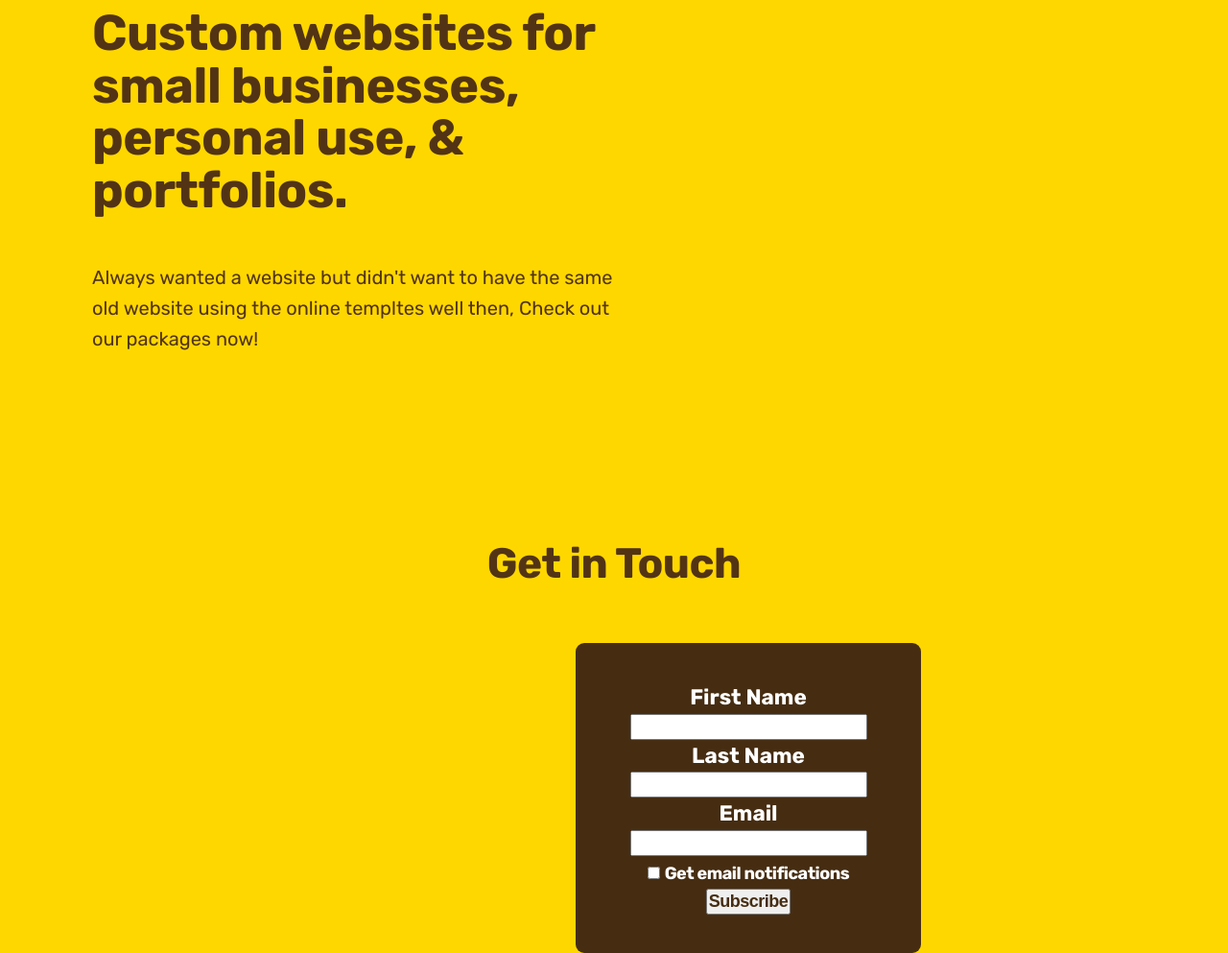
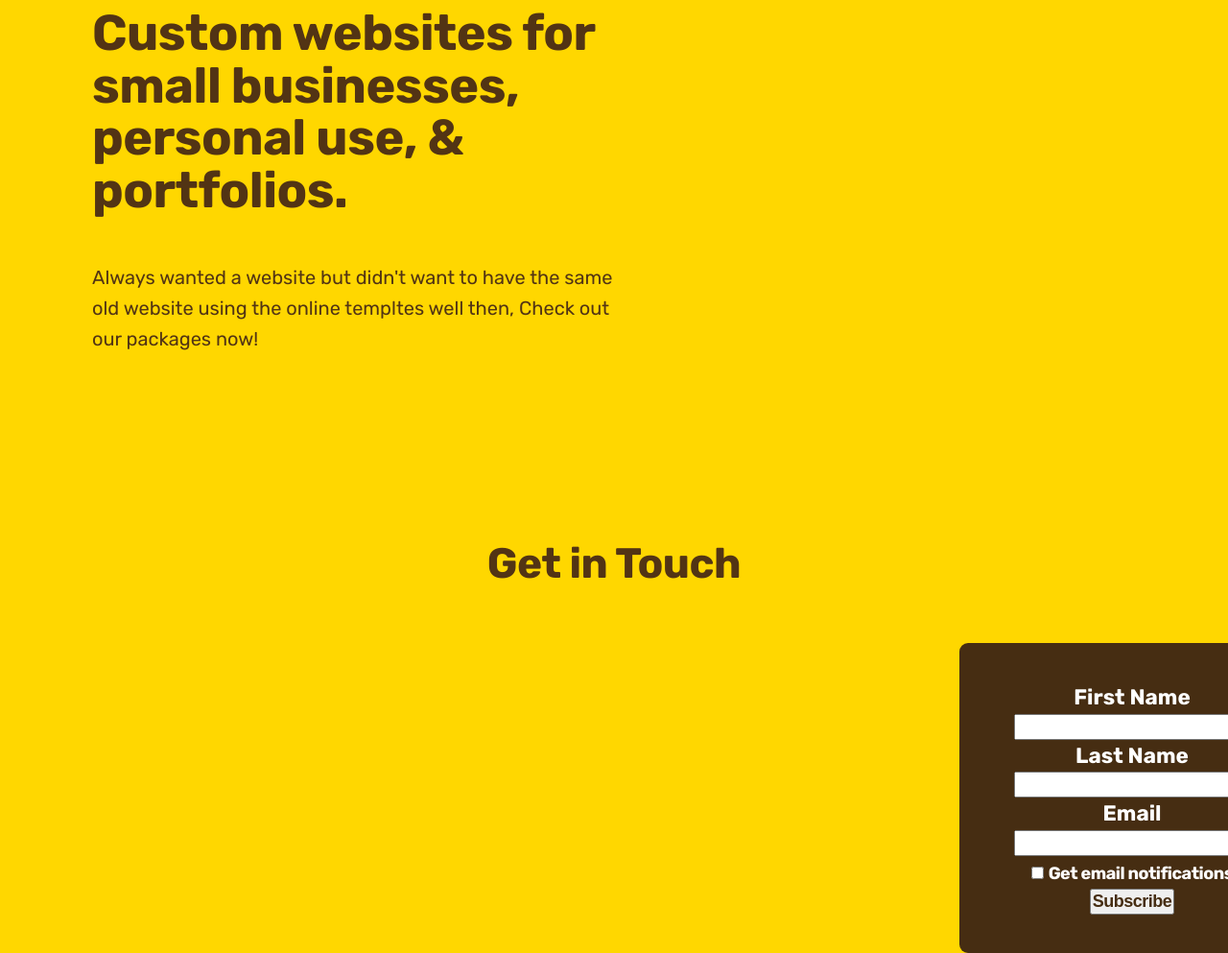
Before and after one commit to A1phaZ3R0/WebSpaces, a plain HTML site: page index.html in a window 1280 px wide. Shown: the part 239-1232 px from the top of the page at 96% size. Drawn offline with Linux system fonts and the light colour scheme.

Commit message:
Update style.css

```diff
--- a/style.css
+++ b/style.css
@@ -190,5 +190,5 @@ a {
     text-align: center;
 }
 .get-in-touch-text-box {
-    padding-left: 60rem;
+    padding-left: 100rem;
 }
```
